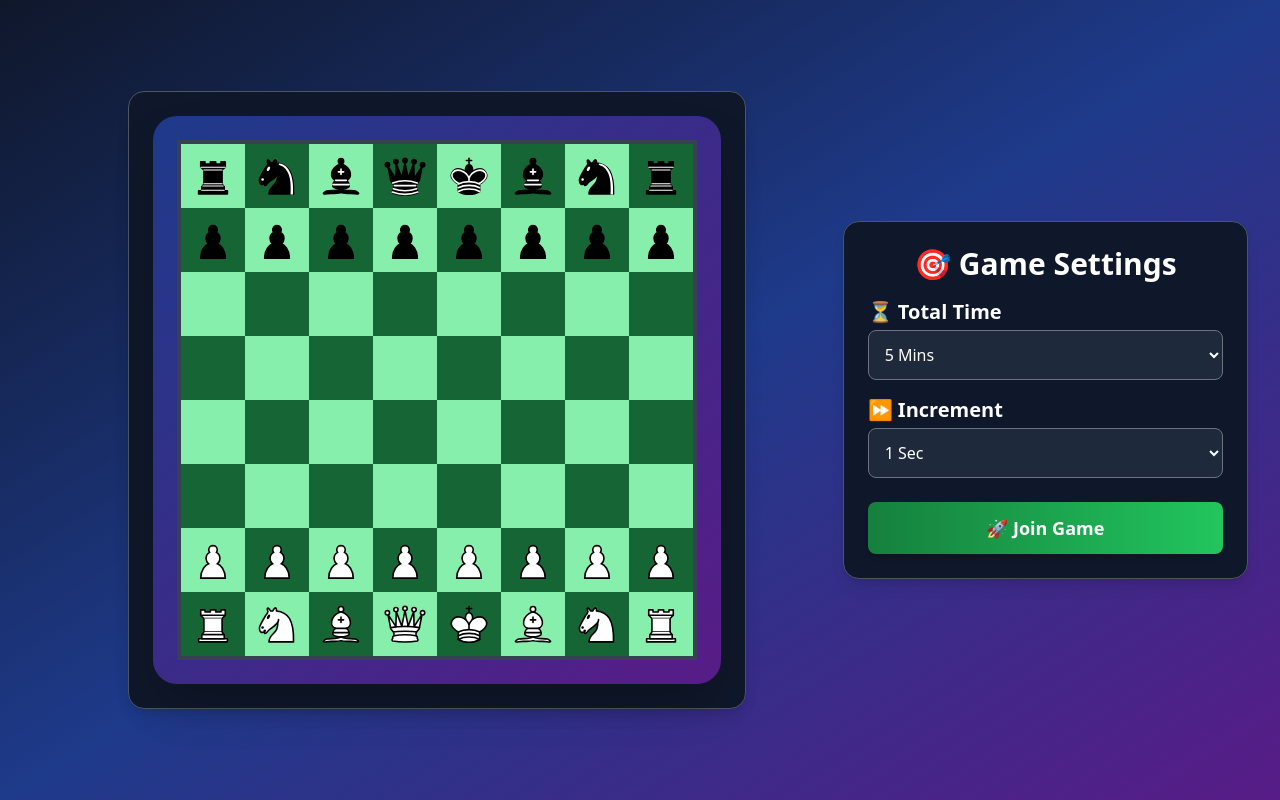
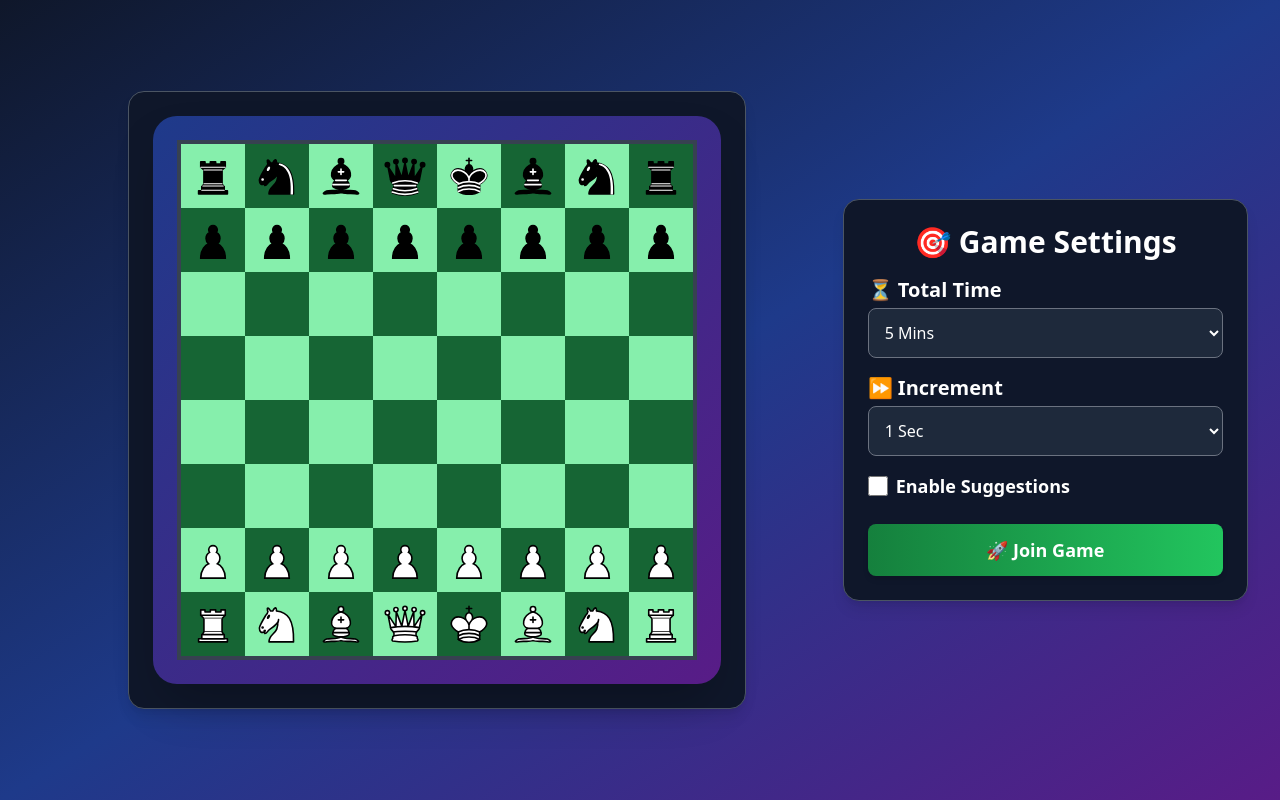
Before and after one commit to meinhoongagan/Chess, a React (Vite) app in the folder frontend/: page / in a window 1280 px wide. Built offline with nearby package versions, Linux system fonts and the light colour scheme.

Commit message:
Add Suggestion in game analysis

```diff
--- a/frontend/src/GlobalState/Store.tsx
+++ b/frontend/src/GlobalState/Store.tsx
@@ -5,9 +5,11 @@ interface GlobalState {
     socket: WebSocket | null;
     time: number | null;
     activePlayer: string | null;
+    suggestion: boolean;
     init_game: (message: any) => void;
     make_move: (message: any) => void;
     setTime: (time: number) => void;
+    setSuggestion: (suggestion: boolean) => void;
     send_offer: (target: string , offer: any) => void;
     send_answer: (target: string , answer: any) => void;
     send_ice_candidate: (target: string , candidate: any) => void;
@@ -18,6 +20,7 @@ export const useGlobalState = create<GlobalState>((set,get) => ({
     socket: null,
     time: null,
     activePlayer:null,
+    suggestion:false,
     init_game: async (message: any) => {
         let socket = get().socket;
 
@@ -119,7 +122,9 @@ export const useGlobalState = create<GlobalState>((set,get) => ({
             set({ time: time });
         }
     },
-
+    setSuggestion : (suggestion: boolean) => {
+        set({ suggestion: suggestion });
+    },
     send_offer: async (target: string, offer:any) => {
         let socket = get().socket;
         if (!socket) {
--- a/frontend/src/components/GameAnalysis.tsx
+++ b/frontend/src/components/GameAnalysis.tsx
@@ -8,12 +8,16 @@ interface ChessMove {
 const GameAnalysis = ({
     evaluation = 0,
     winningChances = { white: 50, black: 50 },
-    moveHistory = [] as ChessMove[]
+    moveHistory = [] as ChessMove[],
+    suggestions = "",
+    showSuggestion = false
 }) => {
     // Calculate evaluation bar height
     const getEvalBarHeight = () => {
         const clampedEval = Math.max(-5, Math.min(5, evaluation));
         const percentage = (50 + (clampedEval * 10));
+        console.log(showSuggestion);
+
         return `${percentage}%`;
     };
 
@@ -73,6 +77,14 @@ const GameAnalysis = ({
                 </div>
             </div>
 
+            {/* Suggestions */}
+            {showSuggestion && (
+                <div className="space-y-4 p-4 bg-[#1e293b] rounded-lg border border-gray-500 shadow-lg animate-fade-in">
+                    <h3 className="text-lg font-semibold mb-2 text-purple-400">💡 Suggestions</h3>
+                    <p className="text-white text-sm leading-relaxed">{suggestions}</p>
+                </div>
+            )}
+
             {/* Move History */}
             <div className="space-y-2">
                 <h3 className="text-lg font-semibold mb-4">Move History</h3>
--- a/frontend/src/pages/Game.tsx
+++ b/frontend/src/pages/Game.tsx
@@ -14,6 +14,8 @@ interface GameState {
     moveHistory: { san: string; evaluation: number }[];
     currentEvaluation: number;
     winningChances: { white: number; black: number };
+    suggestion: string;
+    showSuggestion: boolean;
 }
 
 interface TimeState {
@@ -25,7 +27,7 @@ export const Game = ({ totalTime, increment }: GameProps) => {
     const [chess] = useState(new Chess());
     const [board, setBoard] = useState(chess.board());
     const [moveFrom, setMoveFrom] = useState<string | null>(null);
-    const { make_move, socket , time , send_offer , send_answer , send_ice_candidate } = useGlobalState((state) => state);
+    const { make_move, socket , time , send_offer , send_answer , send_ice_candidate , suggestion } = useGlobalState((state) => state);
     const [winner, setWinner] = useState<string | null>(null);
     const [activePlayer, setActivePlayer] = useState<string>();
     const timerRef = useRef<NodeJS.Timeout | null>(null);
@@ -43,7 +45,9 @@ export const Game = ({ totalTime, increment }: GameProps) => {
     const [gameState, setGameState] = useState<GameState>({
         moveHistory: [],
         currentEvaluation: 0,
-        winningChances: { white: 50, black: 50 }
+        winningChances: { white: 50, black: 50 },
+        suggestion: "e2e4",
+        showSuggestion: false
     });
 
     useEffect(() => {
@@ -222,7 +226,9 @@ export const Game = ({ totalTime, increment }: GameProps) => {
                                 winningChances: {
                                     white: data.winning_chance.white,
                                     black: data.winning_chance.black
-                                }
+                                },
+                                suggestion: data.suggest,
+                                showSuggestion: true
                             }));
                             setMoveEvaluations(prev => [...prev, data.evaluation]);
                             chess.move(data.data.move);
@@ -472,6 +478,8 @@ export const Game = ({ totalTime, increment }: GameProps) => {
                     san: move,
                     evaluation: moveEvaluations[index] || 0
                 }))}
+                suggestions={gameState.suggestion}
+                showSuggestion={gameState.showSuggestion}
             />
             </div>
         </div>
--- a/frontend/src/pages/Home.tsx
+++ b/frontend/src/pages/Home.tsx
@@ -5,10 +5,9 @@ import { Chess } from "chess.js";
 import { useNavigate } from "react-router-dom";
 
 export const Home = () => {
-
   const [board] = useState(new Chess().board());
   const navigate = useNavigate();
-  const { init_game, setTime } = useGlobalState((state) => state);
+  const { init_game, setTime, setSuggestion } = useGlobalState((state) => state);
   const [totalTime, setTotalTime] = useState(300);
   const [increment, setIncrement] = useState(5);
 
@@ -61,6 +60,20 @@ export const Home = () => {
           <option value="10">10 Sec</option>
         </select>
 
+        {/* Suggestion Checkbox */}
+        <div className="mt-4 flex items-center">
+          <input
+            type="checkbox"
+            name="suggestion"
+            id="suggestion"
+            className="w-5 h-5 text-purple-500 bg-gray-700 border-gray-500 rounded focus:ring-2 focus:ring-purple-400 cursor-pointer"
+            onChange={(e) => setSuggestion(e.target.checked)}
+          />
+          <label htmlFor="suggestion" className="text-white text-lg font-semibold ml-2 cursor-pointer">
+            Enable Suggestions
+          </label>
+        </div>
+
         {/* Join Game Button */}
         <button
           className="w-full text-white font-bold text-lg p-3 mt-6 bg-gradient-to-r from-green-700 to-green-500 rounded-lg shadow-md hover:scale-105 transition-all duration-200"
@@ -71,14 +84,7 @@ export const Home = () => {
             }
             init_game({ totalTime, increment });
             setTime(totalTime);
-            navigate("/matching",
-              {
-                state: {
-                  totalTime,
-                  increment
-                }
-              }
-            );
+            navigate("/matching", { state: { totalTime, increment } });
           }}
         >
           🚀 Join Game
```
